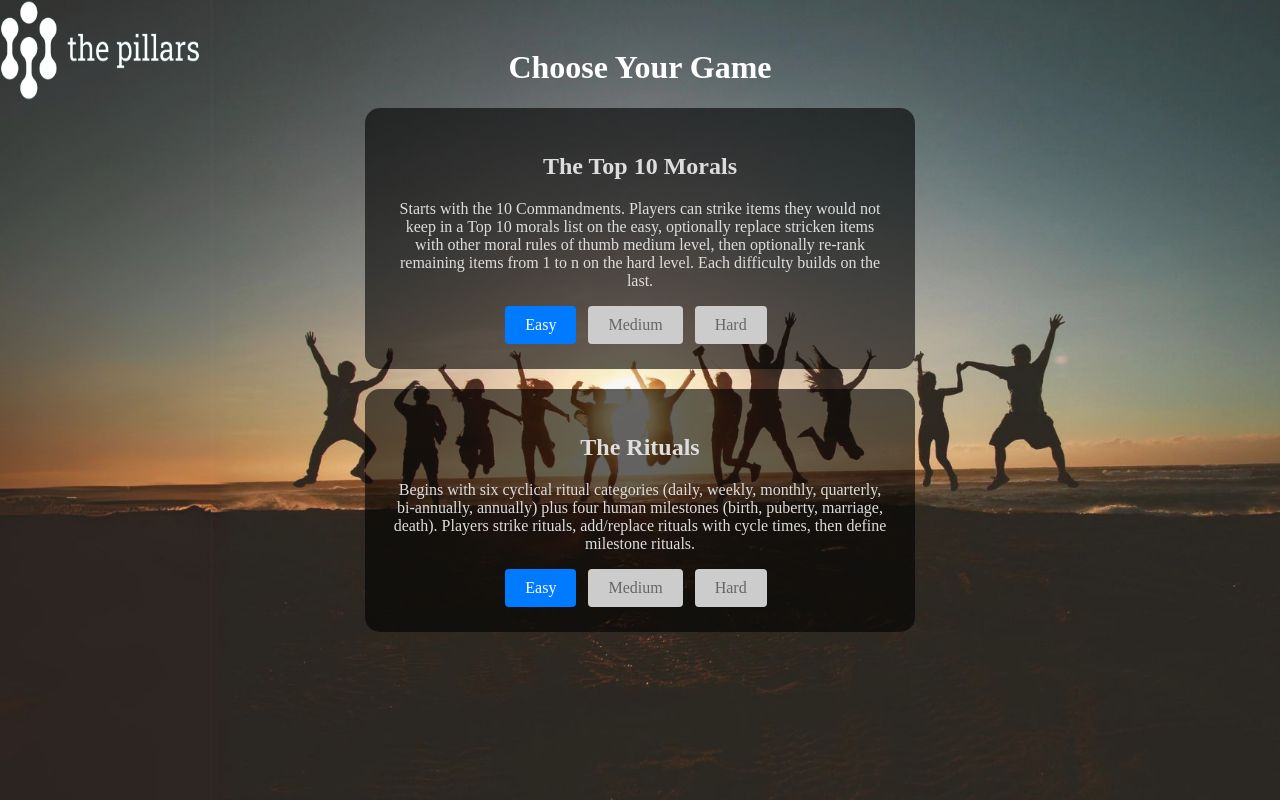
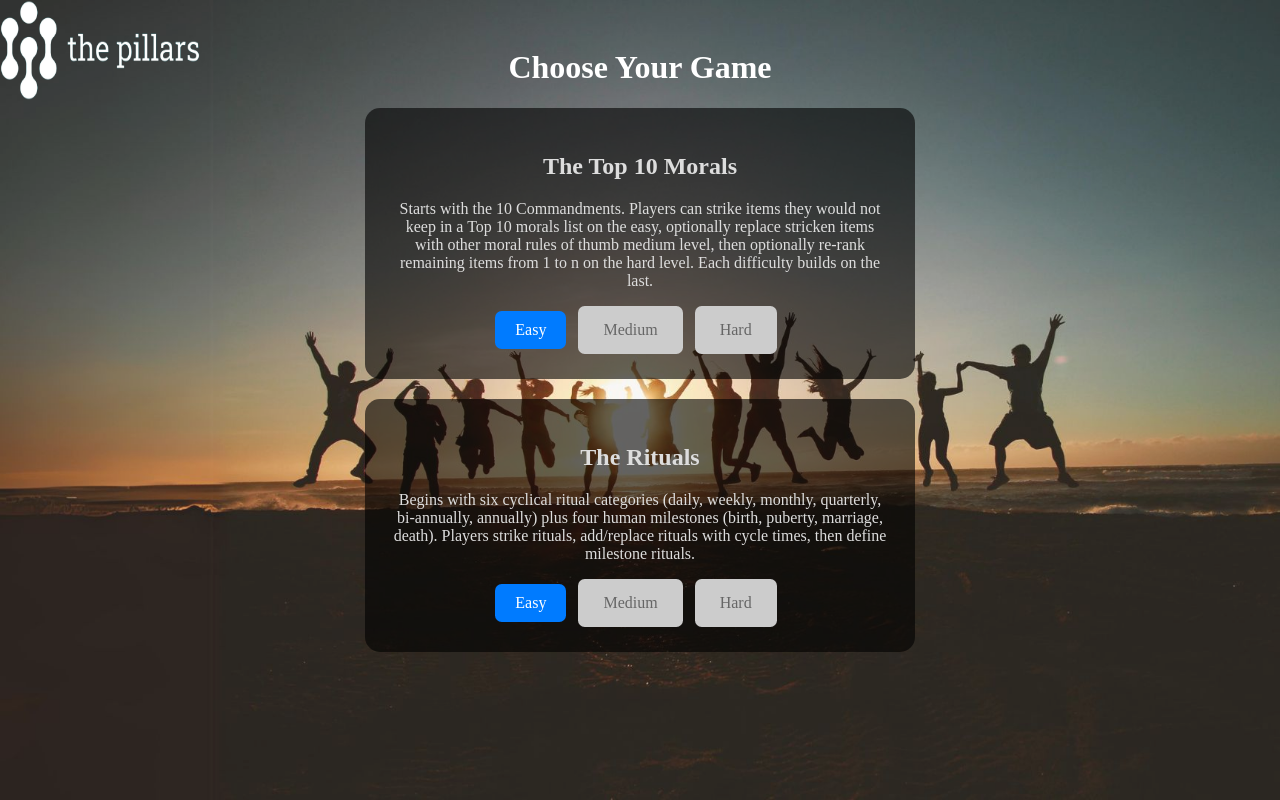
Before and after one commit to pratyush400/pillars, a PHP site: page /guest.html in a window 1280 px wide. Run offline with PHP 8.4, Linux system fonts and the light colour scheme.

Commit message:
Update button styles in guest_style.css

```diff
--- a/guest_style.css
+++ b/guest_style.css
@@ -37,7 +37,7 @@ body::before {
     padding: 10px 20px;
     background-color: #007BFF;
     color: white;
-    border-radius: 4px;
+    border-radius: 6.7px;
     text-decoration: none;
     margin-right: 8px;
     cursor: pointer;
@@ -49,10 +49,10 @@ body::before {
 
 .register2 {
     display: inline-block;
-    padding: 10px 20px;
+    padding: 15px 25px;
     background-color: #ccc;
     color: #666;
-    border-radius: 4px;
+    border-radius: 6.7px;
     text-decoration: none;
     margin-right: 8px;
     cursor: not-allowed;
```
